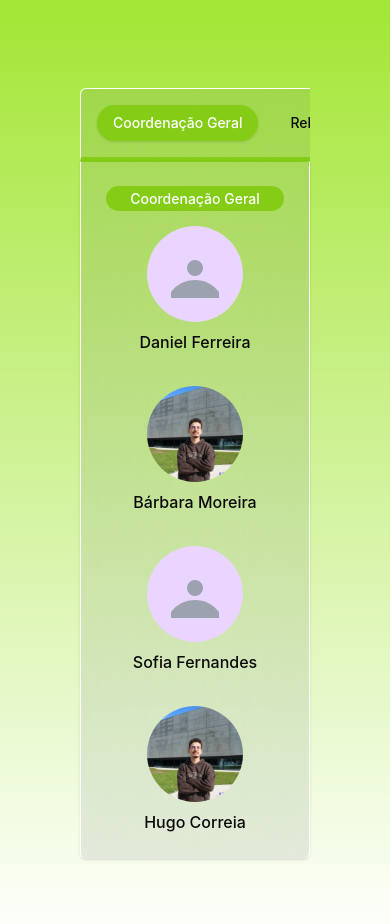
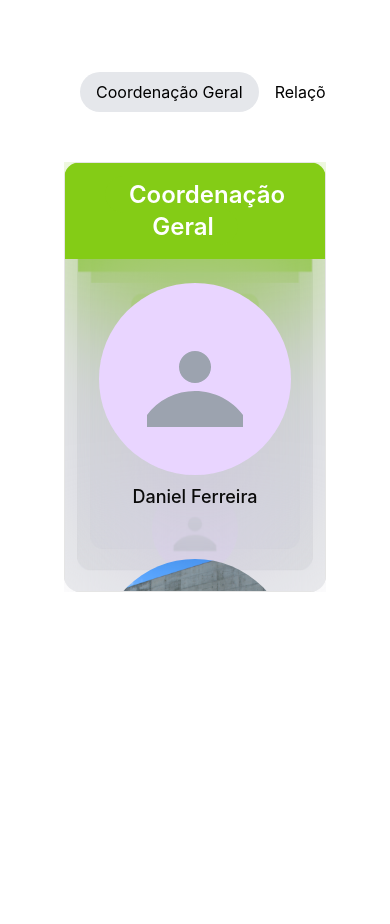
Before and after one commit to DetiHub/frontend, a React (Vite) app: page / in a window 390 px wide. Shown: the top 924 px of the page. After the commit the page ends 844 px from the top, so only its background shows below. Built offline with nearby package versions, Linux system fonts and the light colour scheme.

Commit message:
kinda final version, missing photos tho

```diff
--- a/src/components/teams/index.tsx
+++ b/src/components/teams/index.tsx
@@ -1,68 +1,58 @@
 "use client"
-
-import * as React from "react"
 import { Linkedin } from "lucide-react"
-import { motion, AnimatePresence } from "framer-motion"
-import { Button } from "@/components/ui/button"
 import { Card } from "@/components/ui/card"
-import { ScrollArea, ScrollBar } from "@/components/ui/scroll-area"
 import { Separator } from "@/components/ui/separator"
 import { teamData } from "./data"
+import { Tabs } from "@/components/ui/tabs"
 
 export default function TeamSection() {
-  const [activeTeam, setActiveTeam] = React.useState("Coordenação Geral")
+  const tabs = Object.keys(teamData).map((team) => ({
+    title: team,
+    value: team,
+    content: (
+      <div className="w-full overflow-hidden relative h-full rounded-2xl text-lg md:text-2xl font-bold text-white bg-gray-600 bg-opacity-10 backdrop-filter backdrop-blur-3xl">
+        <TeamContent team={team} leaders={teamData[team].team_leaders} collaborators={teamData[team].collabs ?? []} />
+      </div>
+    ),
+  }))
 
   return (
-    <div className="w-full px-4 py-6">
-      <ScrollArea className="w-full whitespace-nowrap">
-        <div className="relative flex w-full justify-center space-x-4 p-4 h-full bg-gray-600 rounded-t-md rounded-b-none border-b-[#84cc16] border-b-4 bg-clip-padding backdrop-filter backdrop-blur-3xl bg-opacity-10 border border-white">
-          {Object.keys(teamData).map((team) => (
-            <div key={team} className="relative">
-              <AnimatePresence mode="wait">
-                <motion.div
-                  initial={{ scale: 0.95, opacity: 0 }}
-                  animate={{ scale: 1, opacity: 1 }}
-                  exit={{ scale: 0.95, opacity: 0 }}
-                  transition={{ duration: 0.15 }}
+    <div className="h-[30rem] md:h-[40rem] [perspective:1000px] relative flex flex-col max-w-7xl mx-auto w-full items-center justify-start">
+      <Tabs tabs={tabs} containerClassName="justify-center" />
+    </div>
+  )
+}
+
+interface TeamContentProps {
+  team: string
+  leaders: { name: string; img_src: string; linkedin: string; institution: string }[]
+  collaborators: { name: string; img_src: string; linkedin: string; institution: string }[]
+}
+
+function TeamContent({ team, leaders, collaborators }: TeamContentProps) {
+  const showTeamLeadersTitle = team !== "Coordenação Geral" && team !== "Financeiro"
+
+  return (
+    <Card className="h-full overflow-y-auto bg-transparent flex flex-col">
+      <div className="sticky top-0 z-10 bg-[#84cc16] py-4">
+        <h2 className="text-center">
+          <span className="rounded-full bg-[#84cc16] px-6 py-1 text-2xl font-semibold font-medium text-white">{team}</span>
+        </h2>
+      </div>
+      <div className="flex-grow flex flex-col justify-start p-6 space-y-8">
+        {/* Team Leaders Section */}
+        <div className="space-y-4 text-center flex-grow flex flex-col justify-center">
+          {showTeamLeadersTitle && (
+            <h3 className="text-center mb-4">
+              <span className="rounded-full bg-[#84cc16] px-6 py-1 text-sm font-medium text-white">Team Leaders</span>
+            </h3>
+          )}
+          <div
+            className={`flex flex-wrap ${collaborators.length === 0 ? "gap-12 md:gap-12 justify-evenly" : "gap-8 justify-center"}`}
           >
-                  <Button
-                    variant={activeTeam === team ? "default" : "ghost"}
-                    onClick={() => setActiveTeam(team)}
-                    className={`relative rounded-full transition-colors duration-200 ${
-                      activeTeam === team ? "bg-[#84cc16] text-white hover:bg-[#84cc16]/90" : "hover:bg-white/10"
-                    }`}
-                  >
-                    {team}
-                  </Button>
-                </motion.div>
-              </AnimatePresence>
-            </div>
-          ))}
-        </div>
-        <ScrollBar orientation="horizontal" />
-      </ScrollArea>
-
-      <AnimatePresence mode="wait">
-        <motion.div
-          key={activeTeam}
-          initial={{ opacity: 0, y: 10 }}
-          animate={{ opacity: 1, y: 0 }}
-          exit={{ opacity: 0, y: -10 }}
-          transition={{ duration: 0.2 }}
-        >
-          <Card className="p-6 rounded-t-none rounded-b-md bg-gray-600 border-t-[#84cc16] border-b-4 bg-clip-padding backdrop-filter backdrop-blur-3xl bg-opacity-10 border border-x-white">
-            <div className="space-y-8">
-              {/* Team Leaders Section */}
-              <div className="space-y-4">
-                <h2 className="text-center">
-                  <span className="rounded-full bg-[#84cc16] px-6 py-1 text-sm font-medium text-white">
-                    {activeTeam}
-                  </span>
-                </h2>
-                <div className="flex flex-wrap justify-center gap-8">
-                  {teamData[activeTeam].team_leaders.map((leader) => (
-                    <div key={leader.name} className="text-center">
-                      <div className="relative mx-auto h-24 w-24 group">
+            {leaders.map((leader) => (
+              <div key={leader.name} className={`text-center ${collaborators.length === 0 ? "w-64" : ""}`}>
+                <div className={`relative mx-auto group ${collaborators.length === 0 ? "h-48 w-48" : "h-24 w-24"}`}>
                   <div className="relative h-full w-full overflow-hidden rounded-full bg-[#e9d5ff]">
                     {leader.img_src !== "<path_to_img_in_public>" ? (
                       <>
@@ -82,7 +72,11 @@ export default function TeamSection() {
                       </>
                     ) : (
                       <div className="flex h-full items-center justify-center">
-                              <svg className="h-12 w-12 text-gray-400" fill="currentColor" viewBox="0 0 24 24">
+                        <svg
+                          className={`${collaborators.length === 0 ? "h-24 w-24" : "h-12 w-12"} text-gray-400`}
+                          fill="currentColor"
+                          viewBox="0 0 24 24"
+                        >
                           <path d="M24 20.993V24H0v-2.996A14.977 14.977 0 0112.004 15c4.904 0 9.26 2.354 11.996 5.993zM16.002 8.999a4 4 0 11-8 0 4 4 0 018 0z" />
                         </svg>
                       </div>
@@ -92,51 +86,47 @@ export default function TeamSection() {
                     href={leader.linkedin}
                     target="_blank"
                     rel="noopener noreferrer"
-                          className={`absolute bottom-0 right-0 rounded-full p-1 shadow-lg opacity-0 transition-all duration-300 group-hover:opacity-100 ${
+                    className={`absolute bottom-0 right-0 rounded-full ${collaborators.length === 0 ? "p-2" : "p-1"} shadow-lg opacity-0 transition-all duration-300 group-hover:opacity-100 ${
                       leader.name === "Bárbara Moreira"
                         ? "bg-[#C50852] hover:bg-[#C50852]/90"
                         : "bg-white hover:bg-gray-100"
                     }`}
                   >
                     <Linkedin
-                            className={`h-4 w-4 ${leader.name === "Bárbara Moreira" ? "text-white" : "text-[#0077b5]"}`}
+                      className={`${collaborators.length === 0 ? "h-6 w-6" : "h-4 w-4"} ${leader.name === "Bárbara Moreira" ? "text-white" : "text-[#0077b5]"}`}
                     />
                   </a>
                   {leader.institution !== "<path_to_institution_logo_in_public>" && (
                     <div
-                            className={`absolute bottom-0 left-0 rounded-full p-1 shadow-lg opacity-0 transition-all duration-300 group-hover:opacity-100 ${
+                      className={`absolute bottom-0 left-0 rounded-full ${collaborators.length === 0 ? "p-2" : "p-1"} shadow-lg opacity-0 transition-all duration-300 group-hover:opacity-100 ${
                         leader.name === "Bárbara Moreira" ? "bg-[#C50852]" : "bg-white"
                       }`}
                     >
                       <img
                         src={leader.institution || "/placeholder.svg"}
                         alt="Institution"
-                              className={`h-4 w-4 object-contain ${
+                        className={`${collaborators.length === 0 ? "h-6 w-6" : "h-4 w-4"} object-contain ${
                           leader.name === "Bárbara Moreira" ? "brightness-0 invert" : ""
                         }`}
                       />
                     </div>
                   )}
                 </div>
-                      <p className="mt-2 font-medium">{leader.name}</p>
+                <p className={`mt-2 font-medium ${collaborators.length === 0 ? "text-lg" : "text-sm"}`}>
+                  {leader.name}
+                </p>
               </div>
             ))}
           </div>
         </div>
 
-              {
-                /* Collaborators Section */
-              }
-              {
-                teamData[activeTeam].collabs && (
+        {/* Collaborators Section */}
+        {collaborators.length > 0 && (
           <>
             <Separator />
-                    <div className="space-y-4">
-                      <h2 className="text-center">
-                        <span className="rounded-full bg-[#84cc16] px-6 py-1 text-sm font-medium text-white">Collaborators</span>
-                      </h2>
+            <div className="space-y-4 text-center">
               <div className="flex flex-wrap justify-center gap-4 w-full max-w-[1200px] mx-auto">
-                        {teamData[activeTeam].collabs.map((collab) => (
+                {collaborators.map((collab) => (
                   <div key={collab.name} className="text-center w-full max-w-[160px]">
                     <div className="relative mx-auto h-20 w-20 group">
                       <div className="relative h-full w-full overflow-hidden rounded-full bg-[#e9d5ff]">
@@ -181,12 +171,8 @@ export default function TeamSection() {
               </div>
             </div>
           </>
+        )}
+      </div>
+    </Card>
   )
 }
-            </div>
-          </Card>
-        </motion.div>
-      </AnimatePresence>
-    </div>
-  )
-}
--- a/src/components/ui/tabs.tsx
+++ b/src/components/ui/tabs.tsx
@@ -1,53 +1,131 @@
-import * as React from "react"
-import * as TabsPrimitive from "@radix-ui/react-tabs"
+"use client"
 
+import type React from "react"
+
+import { useState, useRef, useEffect } from "react"
+import { motion } from "framer-motion"
 import { cn } from "@/lib/utils"
+import { ScrollArea, ScrollBar } from "@/components/ui/scroll-area"
 
-const Tabs = TabsPrimitive.Root
+type Tab = {
+  title: string
+  value: string
+  content?: string | React.ReactNode | any
+}
 
-const TabsList = React.forwardRef<
-  React.ElementRef<typeof TabsPrimitive.List>,
-  React.ComponentPropsWithoutRef<typeof TabsPrimitive.List>
->(({ className, ...props }, ref) => (
-  <TabsPrimitive.List
-    ref={ref}
-    className={cn(
-      "inline-flex h-9 items-center justify-center rounded-lg bg-muted p-1 text-muted-foreground",
-      className
-    )}
-    {...props}
-  />
-))
-TabsList.displayName = TabsPrimitive.List.displayName
+export const Tabs = ({
+  tabs: propTabs,
+  containerClassName,
+  activeTabClassName,
+  tabClassName,
+  contentClassName,
+}: {
+  tabs: Tab[]
+  containerClassName?: string
+  activeTabClassName?: string
+  tabClassName?: string
+  contentClassName?: string
+}) => {
+  const [active, setActive] = useState<Tab>(propTabs[0])
+  const [tabs, setTabs] = useState<Tab[]>(propTabs)
+  const [hovering, setHovering] = useState(false)
+  const tabsRef = useRef<HTMLDivElement>(null)
 
-const TabsTrigger = React.forwardRef<
-  React.ElementRef<typeof TabsPrimitive.Trigger>,
-  React.ComponentPropsWithoutRef<typeof TabsPrimitive.Trigger>
->(({ className, ...props }, ref) => (
-  <TabsPrimitive.Trigger
-    ref={ref}
-    className={cn(
-      "inline-flex items-center justify-center whitespace-nowrap rounded-md px-3 py-1 text-sm font-medium ring-offset-background transition-all focus-visible:outline-none focus-visible:ring-2 focus-visible:ring-ring focus-visible:ring-offset-2 disabled:pointer-events-none disabled:opacity-50 data-[state=active]:bg-background data-[state=active]:text-foreground data-[state=active]:shadow",
-      className
-    )}
-    {...props}
-  />
-))
-TabsTrigger.displayName = TabsPrimitive.Trigger.displayName
+  const moveSelectedTabToTop = (idx: number) => {
+    const newTabs = [...propTabs]
+    const selectedTab = newTabs.splice(idx, 1)
+    newTabs.unshift(selectedTab[0])
+    setTabs(newTabs)
+    setActive(newTabs[0])
+  }
 
-const TabsContent = React.forwardRef<
-  React.ElementRef<typeof TabsPrimitive.Content>,
-  React.ComponentPropsWithoutRef<typeof TabsPrimitive.Content>
->(({ className, ...props }, ref) => (
-  <TabsPrimitive.Content
-    ref={ref}
-    className={cn(
-      "mt-2 ring-offset-background focus-visible:outline-none focus-visible:ring-2 focus-visible:ring-ring focus-visible:ring-offset-2",
-      className
-    )}
-    {...props}
-  />
-))
-TabsContent.displayName = TabsPrimitive.Content.displayName
+  useEffect(() => {
+    if (tabsRef.current) {
+      const activeTab = tabsRef.current.querySelector(`[data-active="true"]`)
+      if (activeTab) {
+        activeTab.scrollIntoView({ behavior: "smooth", block: "nearest", inline: "center" })
+      }
+    }
+  }, [active])
 
-export { Tabs, TabsList, TabsTrigger, TabsContent }
+  return (
+    <>
+      <ScrollArea className="w-full max-w-full">
+        <div
+          ref={tabsRef}
+          className={cn(
+            "flex flex-row items-center justify-start [perspective:1000px] relative py-2 px-4",
+            containerClassName,
+          )}
+        >
+          {propTabs.map((tab, idx) => (
+            <button
+              key={tab.title}
+              onClick={() => moveSelectedTabToTop(idx)}
+              onMouseEnter={() => setHovering(true)}
+              onMouseLeave={() => setHovering(false)}
+              className={cn("relative px-4 py-2 rounded-full whitespace-nowrap flex-shrink-0", tabClassName)}
+              style={{ transformStyle: "preserve-3d" }}
+              data-active={active.value === tab.value}
+            >
+              {active.value === tab.value && (
+                <motion.div
+                  layoutId="clickedbutton"
+                  transition={{ type: "spring", bounce: 0.3, duration: 0.6 }}
+                  className={cn("absolute inset-0 bg-gray-200 dark:bg-zinc-800 rounded-full", activeTabClassName)}
+                />
+              )}
+              <span className="relative block text-black dark:text-white">{tab.title}</span>
+            </button>
+          ))}
+        </div>
+        <ScrollBar orientation="horizontal" />
+      </ScrollArea>
+      <FadeInDiv
+        tabs={tabs}
+        active={active}
+        key={active.value}
+        hovering={hovering}
+        className={cn("mt-12", contentClassName)}
+      />
+    </>
+  )
+}
+
+export const FadeInDiv = ({
+  className,
+  tabs,
+  hovering,
+}: {
+  className?: string
+  key?: string
+  tabs: Tab[]
+  active: Tab
+  hovering?: boolean
+}) => {
+  return (
+    <div className="relative w-full h-full">
+      {tabs.map((tab, idx) => (
+        <motion.div
+          key={tab.value}
+          layoutId={tab.value}
+          style={{
+            scale: 1 - idx * 0.1,
+            top: hovering ? idx * -50 : 0,
+            zIndex: -idx,
+            opacity: idx < 3 ? 1 - idx * 0.1 : 0,
+          }}
+          animate={{
+            y: idx === 0 ? [0, 40, 0] : 0,
+          }}
+          className={cn(
+            "w-full h-full absolute top-0 left-0 bg-opacity-10 backdrop-filter backdrop-blur-3xl",
+            className,
+          )}
+        >
+          {tab.content}
+        </motion.div>
+      ))}
+    </div>
+  )
+}
--- a/src/routes/index.lazy.tsx
+++ b/src/routes/index.lazy.tsx
@@ -7,7 +7,7 @@ export const Route = createLazyFileRoute("/")({
 
 function Index() {
   return (
-    <div className="p-16 bg-gradient-to-t from-white to-lime-400">
+    <div className="p-16 bg-gradient-to-t ">
       <TeamSection />
     </div>
   );
```
Also changed, not shown: src/index.css (+10 -0 lines). Lines whose indentation alone changed are shown as unchanged.
